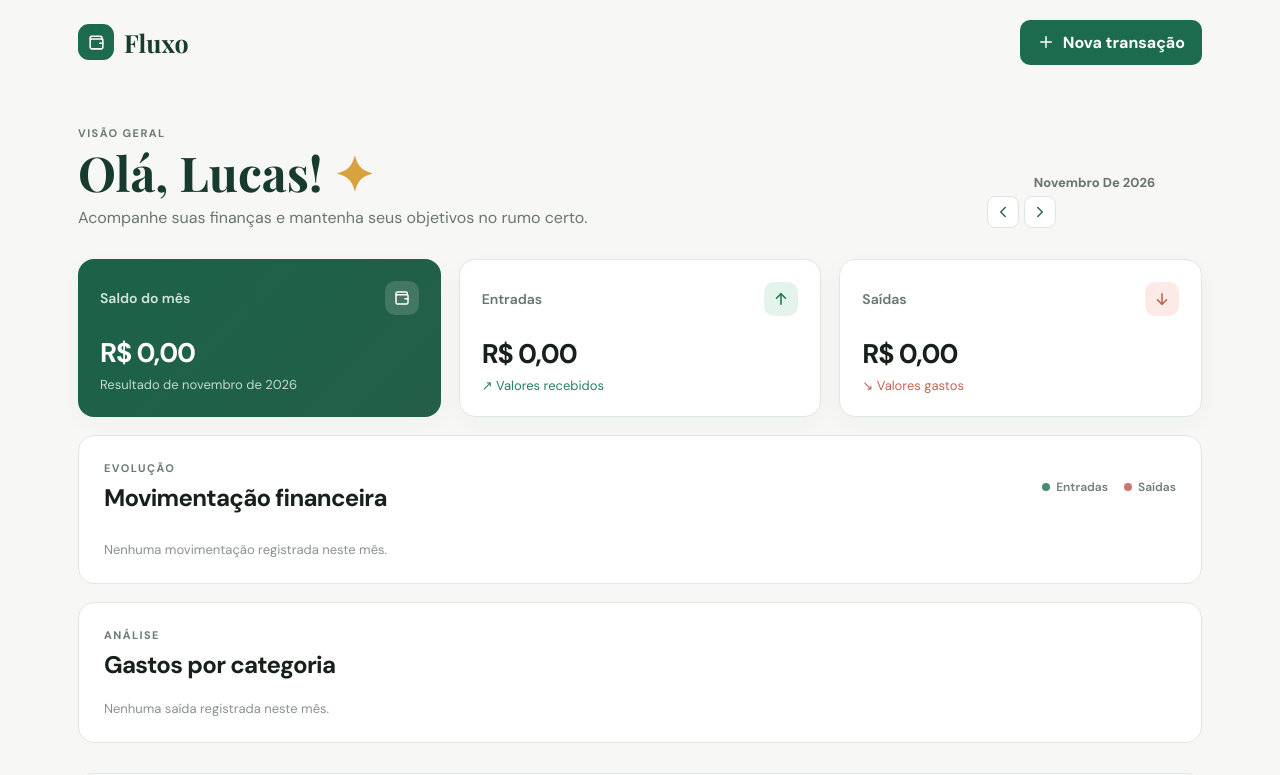
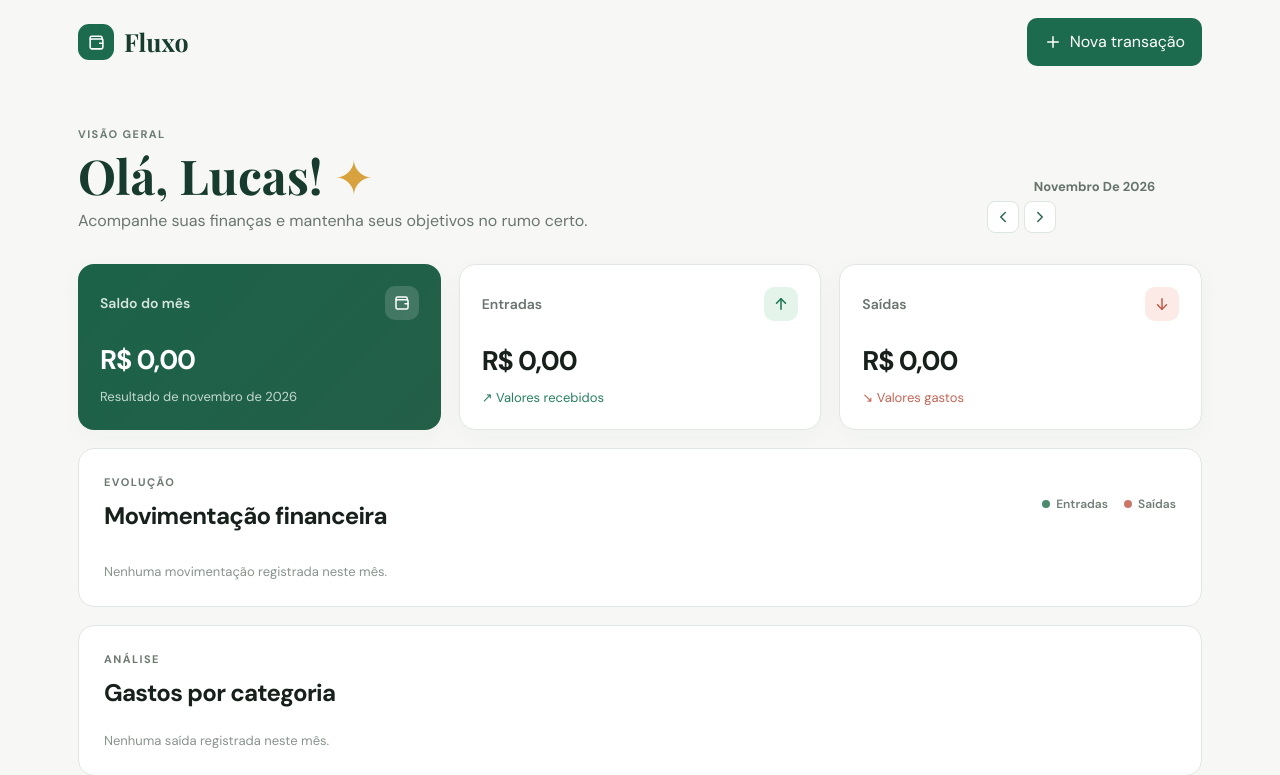
Before and after one commit to llima598/fluxo-controle-financeiro, a React (Vite) app: page / in a window 1280 px wide. Shown: the top 775 px of the page. Built offline with nearby package versions, Linux system fonts and the light colour scheme.

Commit message:
style: migrate header to tailwind css

```diff
--- a/package.json
+++ b/package.json
@@ -16,6 +16,7 @@
     "react-dom": "^19.2.8"
   },
   "devDependencies": {
+    "@tailwindcss/vite": "^4.3.3",
     "@testing-library/jest-dom": "^7.0.1",
     "@testing-library/react": "^16.3.3",
     "@testing-library/user-event": "^14.6.8",
@@ -24,6 +25,7 @@
     "@vitejs/plugin-react": "^6.0.4",
     "jsdom": "^29.1.1",
     "oxlint": "^1.75.0",
+    "tailwindcss": "^4.3.3",
     "typescript": "^5.9.2",
     "vite": "^8.2.0",
     "vitest": "^5.0.0"
--- a/src/App.css
+++ b/src/App.css
@@ -146,35 +146,8 @@
     font-size: 13px;
 }
 
-.topbar {
-    height: 84px;
-    display: flex;
-    align-items: center;
-    justify-content: space-between;
-}
 
-.brand {
-    display: flex;
-    align-items: center;
-    gap: 10px;
-    color: #183d30;
-    font-family: 'Playfair Display', serif;
-    font-size: 25px;
-    font-weight: 700;
-    text-decoration: none;
-}
 
-.brand-mark {
-    display: grid;
-    place-items: center;
-    width: 36px;
-    height: 36px;
-    border-radius: 11px;
-    background: #1d6b4e;
-    color: white;
-}
-
-.new-button,
 .submit-button {
     display: inline-flex;
     align-items: center;
@@ -189,7 +162,6 @@
     transition: background .2s, transform .2s;
 }
 
-.new-button:hover,
 .submit-button:hover {
     background: #15533b;
     transform: translateY(-1px);
@@ -232,6 +204,7 @@ h1 span {
 h2 {
     margin-bottom: 0;
     font-size: 24px;
+    font-weight: 700;
     letter-spacing: -.03em;
 }
 
@@ -645,18 +618,8 @@ h2 {
         padding: 0 16px 30px;
     }
 
-    .topbar {
-        height: 70px;
-    }
 
-    .brand {
-        font-size: 22px;
-    }
 
-    .new-button {
-        padding: 10px 12px;
-        font-size: 13px;
-    }
 
     .hero {
         display: block;
--- a/src/components/Header.tsx
+++ b/src/components/Header.tsx
@@ -1,3 +1,4 @@
+
 import Icon from './Icon'
 
 interface HeaderProps {
@@ -6,13 +7,24 @@ interface HeaderProps {
 
 export default function Header({ onNewTransaction }: HeaderProps) {
   return (
-    <header className="topbar">
-      <a className="brand" href="#top" aria-label="Fluxo, início">
-        <span className="brand-mark"><Icon name="wallet" size={19} /></span>
+    <header className="flex h-[84px] items-center justify-between max-[680px]:h-[70px]">
+      <a
+        className="flex items-center gap-[10px] font-['Playfair_Display',serif] text-[25px] font-bold text-[#183d30] no-underline max-[680px]:text-[22px]"
+        href="#top"
+        aria-label="Fluxo, início"
+      >
+        <span className="grid size-9 place-items-center rounded-[11px] bg-[#1d6b4e] text-white">
+          <Icon name="wallet" size={19} />
+        </span>
         Fluxo
       </a>
-      <button className="new-button" onClick={onNewTransaction}>
-        <Icon name="plus" size={18} /> Nova transação
+
+      <button
+        className="inline-flex items-center justify-center gap-2 rounded-[10px] border-0 bg-[#1d6b4e] px-[17px] py-3 font-bold text-white transition-[background,transform] duration-200 hover:-translate-y-px hover:bg-[#15533b] max-[680px]:px-3 max-[680px]:py-2.5 max-[680px]:text-[13px]"
+        onClick={onNewTransaction}
+      >
+        <Icon name="plus" size={18} />
+        Nova transação
       </button>
     </header>
   )
--- a/src/index.css
+++ b/src/index.css
@@ -1,4 +1,5 @@
 @import url('https://fonts.googleapis.com/css2?family=DM+Sans:wght@400;500;600;700&family=Playfair+Display:wght@700&display=swap');
+@import "tailwindcss";
 
 * {
     box-sizing: border-box;
--- a/vite.config.js
+++ b/vite.config.js
@@ -1,9 +1,10 @@
 import { defineConfig } from 'vitest/config'
 import react from '@vitejs/plugin-react'
+import tailwindcss from '@tailwindcss/vite'
 
 // https://vite.dev/config/
 export default defineConfig({
-  plugins: [react()],
+  plugins: [react(), tailwindcss()],
   test: {
     environment: 'jsdom',
     setupFiles: './src/test/setup.ts',
```
Also changed, not shown: 1 other file (tests, documents, lock files or other folders).
